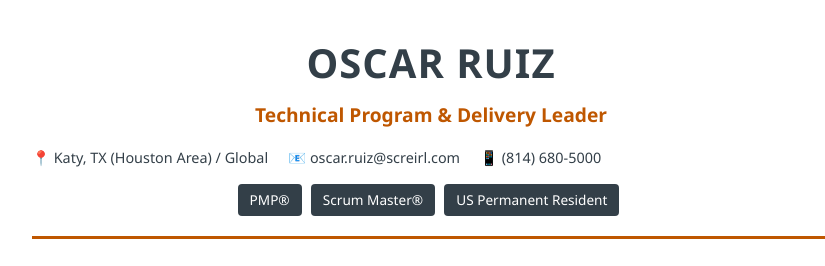
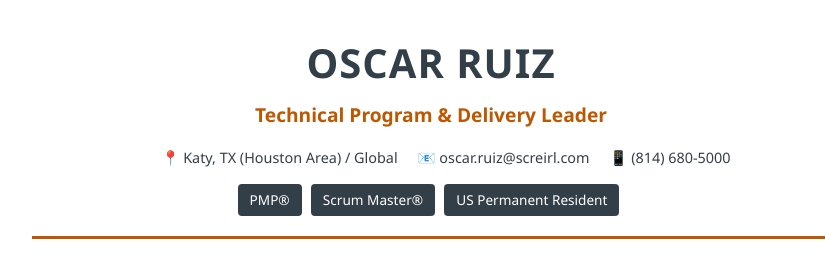
Before and after one commit to oscarruiz-tech/oscar-ruiz-resume, a plain HTML site: page index.html in a window 1280 px wide. Shown: the part 49-315 px from the top of the page, 158-983 px from the left. Drawn offline with Linux system fonts and the light colour scheme.

Commit message:
Update index.html

```diff
--- a/index.html
+++ b/index.html
@@ -12,7 +12,7 @@
             <div style="flex: 1; min-width: 300px;">
                 <h1>Oscar Ruiz</h1>
                 <div class="subtitle">Technical Program & Delivery Leader</div>
-                <div class="contact-info" style="justify-content: flex-start;">
+                <div class="contact-info" style="display: flex; justify-content: center; align-items: center; gap: 20px; padding-left: 30px; flex-wrap: wrap;">
                     <span>📍 Katy, TX (Houston Area) / Global</span>
                     <span>📧 oscar.ruiz@screirl.com</span>
                     <span>📱 (814) 680-5000</span>
@@ -23,7 +23,6 @@
                     <span class="badge">US Permanent Resident</span>
                 </div>
             </div>
-
             <div style="text-align: center; margin-top: 10px;">
                 <img src="qrcode.png" alt="QR Portfolio" style="width: 100px; height: 100px; border: 1px solid #ddd; border-radius: 4px;">
                 <div style="font-size: 0.7em; color: #666; margin-top: 5px;">Scan to share</div>
```
